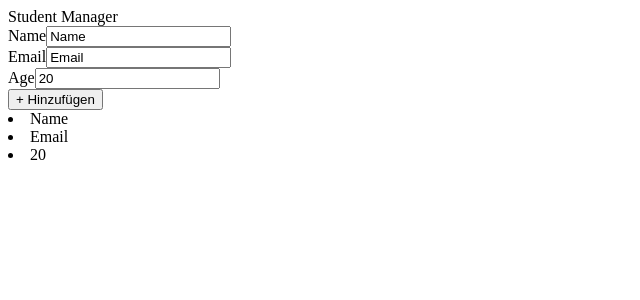
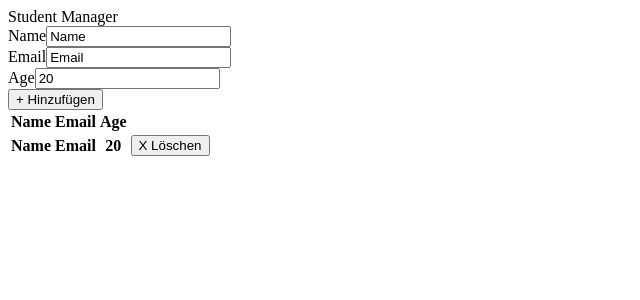
Before and after one commit to Parwand/student-angular-app, an Angular app: page / in a window 1280 px wide. Both pictures are taken after a click on the button "+ Hinzufügen". Shown: the top 300 px of the page, without its empty margins (0-640 px from the left). Built offline with nearby package versions, Linux system fonts and the light colour scheme.

Commit message:
added event Löschen

```diff
--- a/src/app/app.component.html
+++ b/src/app/app.component.html
@@ -19,8 +19,21 @@
 </div>
 
 
-<div *ngFor="let student of students">
-  <li>{{student.name}}</li>
-  <li>{{student.email}}</li>
-  <li>{{student.age}}</li>
-</div>
+<table>
+  <thead>
+    <tr>
+      <th>Name</th>
+      <th>Email</th>
+      <th>Age</th>
+      <th></th>
+    </tr>
+  </thead>
+  <tbody>
+    <tr *ngFor="let student of students">
+      <th>{{student.name}}</th>
+      <th>{{student.email}}</th>
+      <th>{{student.age}}</th>
+      <th><button (click)="deleteStudent(student);">X Löschen</button></th>
+    </tr>
+  </tbody>
+</table>
```
